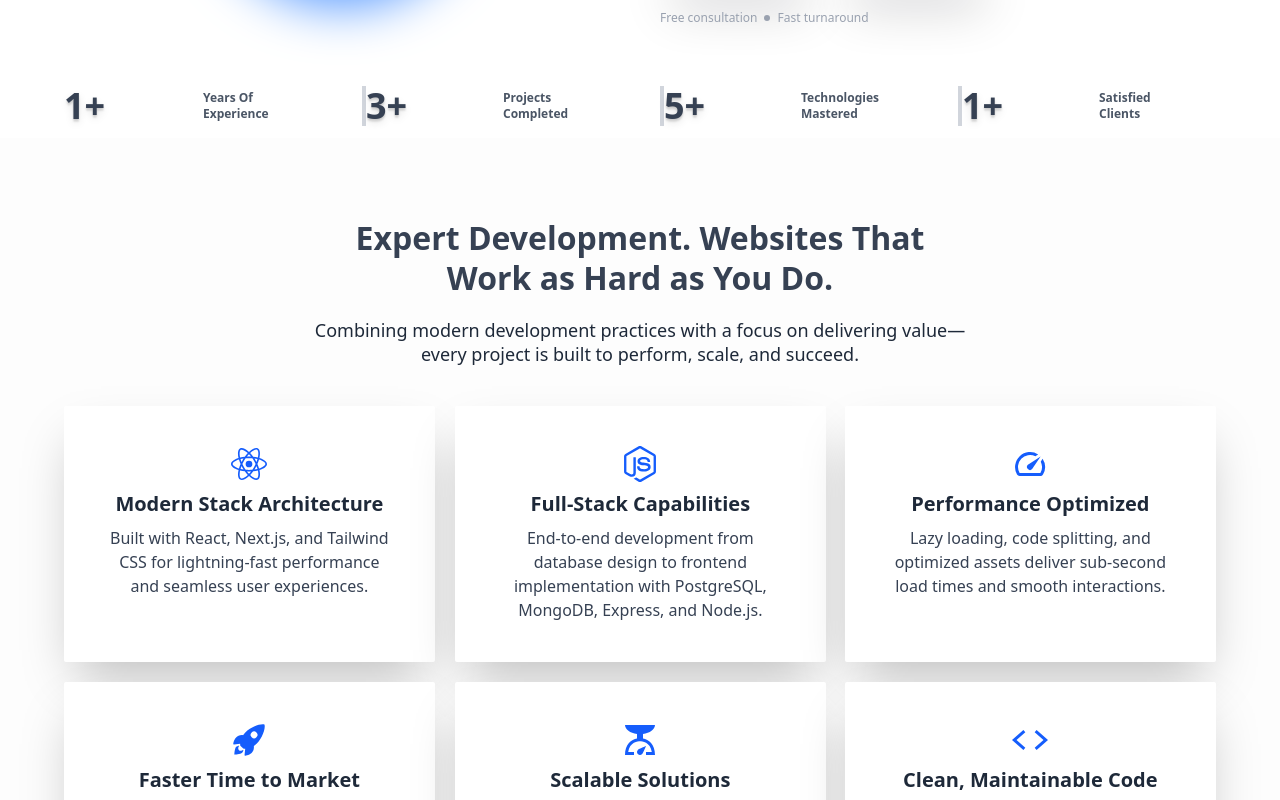
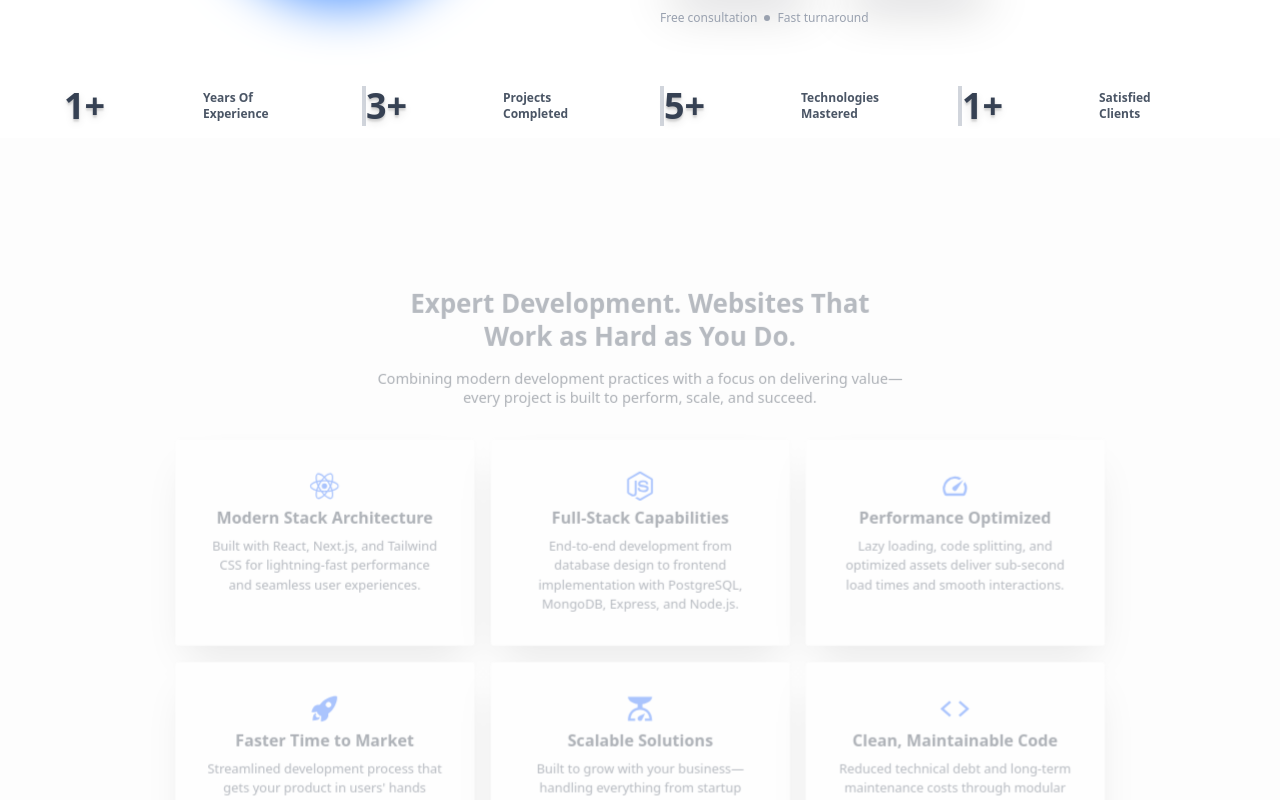
Before and after one commit to Kummirai/react-components, a Next.js app: page / in a window 1280 px wide. Shown: the part 440-1240 px from the top of the page. Built offline with nearby package versions, Linux system fonts and the light colour scheme.

Commit message:
Add amination to heading sections for pricing and features

```diff
--- a/components/Features.jsx
+++ b/components/Features.jsx
@@ -64,7 +64,7 @@ const features = [
 export default function Features() {
   return (
     <section className="w-full grow flex items-center justify-center bg-[#fdfdfd] ">
-      <div className="max-w-6xl mx-auto flex flex-col gap-5 justify-around">
+      <div className="max-w-6xl mx-auto flex flex-col gap-5 justify-around smooth">
         <div className="mx-auto flex flex-col items-center max-w-2xl pt-20 pb-5 gap-3 sm:gap-5 ">
           <h2 className="text-2xl sm:text-[32px] text-gray-700 font-semibold text-shadow-2sm text-center leading-7.5 sm:leading-10 max-w-7/8 sm:w-full">
             Expert Development. Websites That Work as Hard as You Do.
@@ -79,7 +79,7 @@ export default function Features() {
             return (
               <div
                 key={feature.id}
-                className="flex flex-col items-center justify-center gap-2 bg-white p-10 font-light text-lg leading-6 shadow-2xl  rounded-xs smooth"
+                className="flex flex-col items-center justify-center gap-2 bg-white p-10 font-light text-lg leading-6 shadow-2xl  smooth rounded-sm"
               >
                 <p className="text-4xl text-blue-600">{feature.icon}</p>
                 <h2 className=" text-xl  text-gray-800 font-semibold">
--- a/components/Pricing.jsx
+++ b/components/Pricing.jsx
@@ -238,7 +238,7 @@ function Pricing() {
 
   return (
     <section className=" w-full">
-      <section className="mx-auto flex flex-col items-center max-w-3xl py-10 gap-5 ">
+      <section className="mx-auto flex flex-col items-center max-w-3xl py-10 gap-5 smooth">
         <h2 className="text-2xl leading-6.5 sm:text-[32px] text-gray-700 font-semibold text-shadow-2xs text-center sm:leading-10 w-7/9">
           Choose a
           <span className="text-blue-500 mx-2">
```
